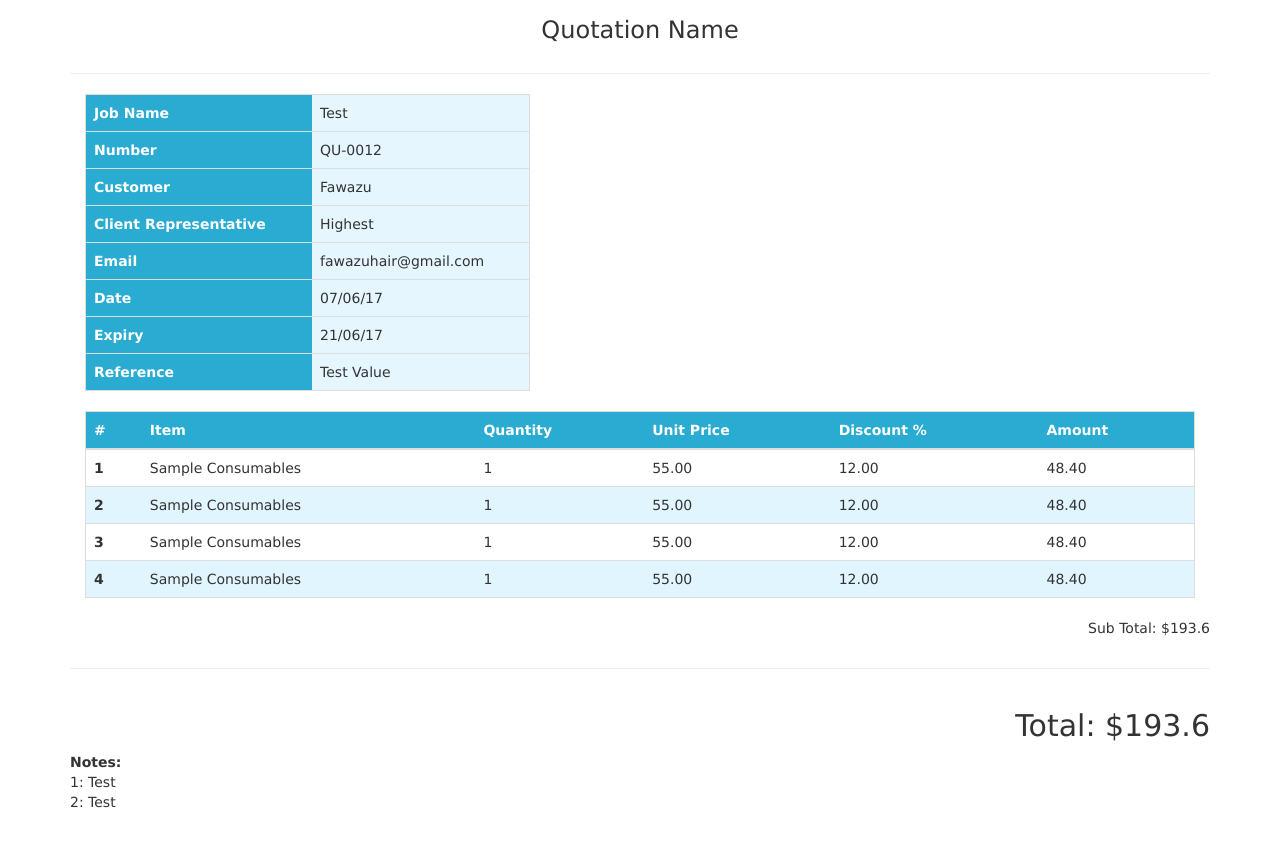
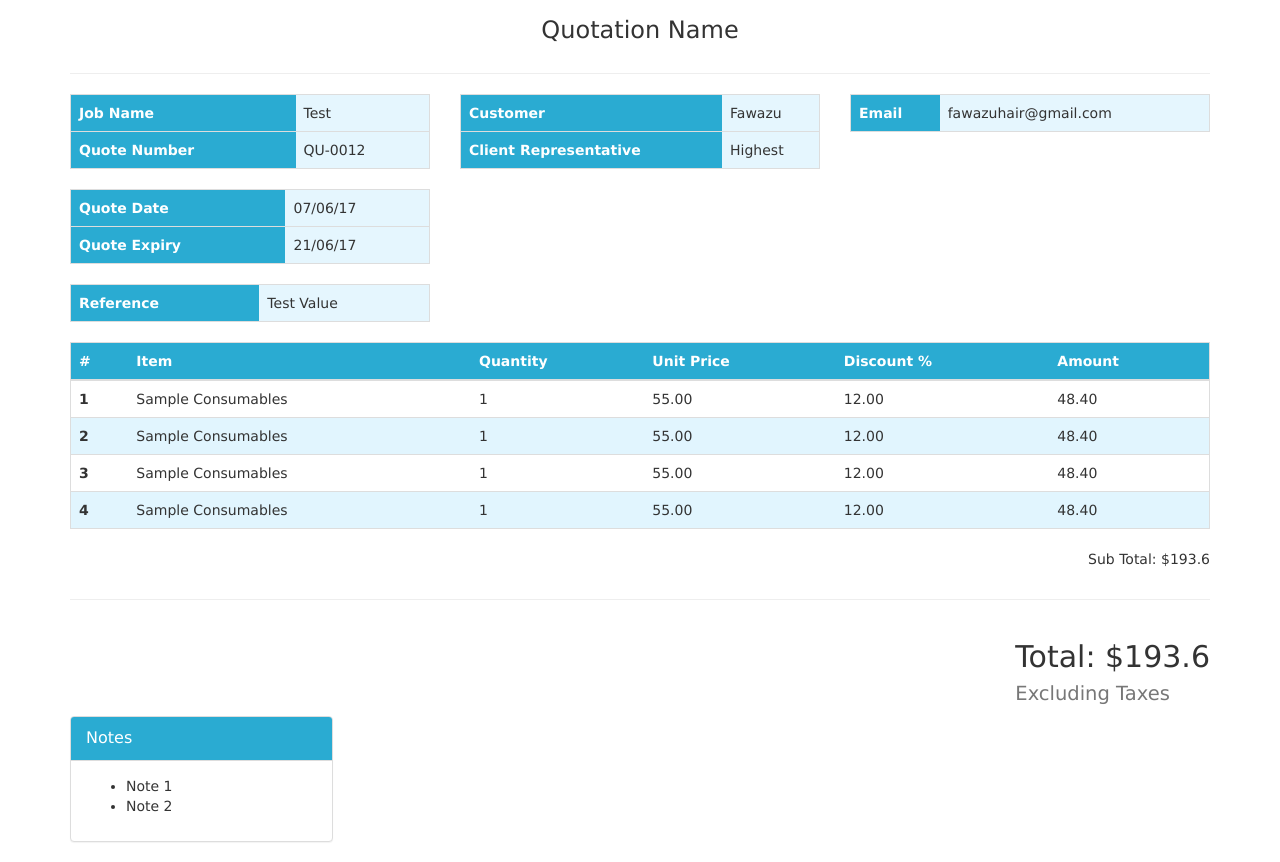
Before and after one commit to Kencredible/Quotation-Layout-Drilltracker, a plain HTML site: page index.html in a window 1280 px wide. Shown: the part 76-938 px from the top of the page. Before the commit the page ends 888 px from the top, so only its background shows below. Drawn offline with Linux system fonts and the light colour scheme.

Commit message:
Restructured the Layout of 1st table

```diff
--- a/index.css
+++ b/index.css
@@ -28,6 +28,14 @@ body{
     background-color: #e1f5fe;
 }
 
+.panel1 .panel-heading {
+    background-color: #2AABD2;
+}
+
+.panel1 .panel-title {
+    color: #fff;
+}
+
 /* Style 2 */
 .table2 tbody tr th {
     background-color: #d1c4e9;
--- a/index.html
+++ b/index.html
@@ -9,7 +9,8 @@
 <body>
 <div class="container" style="padding-top: 10px">
     <div class="row">
-        <div class="col-xs-6 pull-left"><img src="assets/Devitise_BlackLogo.png" class="img-responsive" width="50%" height="50%"></div>
+        <div class="col-xs-6 pull-left"><img src="assets/Devitise_BlackLogo.png" class="img-responsive" width="50%"
+                                             height="50%"></div>
         <div class="col-xs-6 text-right"><h2>Drilltracker</h2></div>
     </div>
 
@@ -18,8 +19,80 @@
     </div>
     <hr>
 
+    <div class="row">
+    <div class="col-xs-4">
+        <table class="table table-responsive table1">
+            <tbody>
+            <tr>
+                <th>Job Name</th>
+                <td>Test</td>
+            </tr>
+            <tr>
+                <th>Quote Number</th>
+                <td>QU-0012</td>
+            </tr>
+            </tbody>
+        </table>
+    </div>
+        <div class="col-xs-4">
+            <table class="table table-responsive table1">
+                <tbody>
+                <tr>
+                    <th>Customer</th>
+                    <td>Fawazu</td>
+                </tr>
+                <tr>
+                    <th>Client Representative</th>
+                    <td>Highest</td>
+                </tr>
+                </tbody>
+            </table>
+        </div>
+        <div class="col-xs-4">
+            <table class="table table-responsive table1">
+                <tbody>
+                <tr>
+                    <th>Email</th>
+                    <td>fawazuhair@gmail.com</td>
+                </tr>
+                </tbody>
+            </table>
+        </div>
+    </div>
+
+    <div class="row">
+        <div class="col-xs-4">
+            <table class="table table-responsive table1">
+                <tbody>
+                <tr>
+                    <th>Quote Date</th>
+                    <td>07/06/17</td>
+                </tr>
+                <tr>
+                    <th>Quote Expiry</th>
+                    <td>21/06/17</td>
+                </tr>
+                </tbody>
+            </table>
+        </div>
+    </div>
+
+    <div class="row">
+        <div class="col-xs-4">
+            <table class="table table-responsive table1">
+                <tbody>
+                <tr>
+                    <th>Reference</th>
+                    <td>Test Value</td>
+                </tr>
+                </tbody>
+            </table>
+        </div>
+    </div>
+
+    <!--
     <div class="col-xs-5 pull-left">
-        <table class="table  table-responsive table1">
+        <table class="table table-responsive table1">
             <tbody>
             <tr>
                 <th scope="row">Job Name</th>
@@ -56,7 +129,8 @@
             </tbody>
         </table>
     </div>
-
+    -->
+    <div class="row">
     <div class="col-xs-12">
         <table class="table table-responsive table1-1">
             <thead>
@@ -105,17 +179,36 @@
             </tbody>
         </table>
     </div>
+    </div>
     <div class="row">
         <div class="col-xs-12"><p class="pull-right">Sub Total: $193.6</p></div>
     </div>
     <div class="row">
-        <div class="col-xs-12 pull-right"><hr></div>
+        <div class="col-xs-12 pull-right">
+            <hr>
+        </div>
     </div>
     <div class="row">
-        <div class="col-xs-12"><h2 class="pull-right">Total: $193.6</h2></div>
-        <div class="col-xs-12 pull-left"><b>Notes:</b></div>
-        <div class="col-xs-12 pull-left">1: Test</div>
-        <div class="col-xs-12 pull-left">2: Test</div>
+        <div class="col-xs-12">
+            <h2 class="pull-right">Total: $193.6<br>
+                <small>Excluding Taxes</small>
+            </h2>
+        </div>
+        <div class="col-xs-3">
+            <div class="panel panel-default panel1">
+                <div class="panel-heading">
+                    <div class="panel-title">Notes</div>
+                </div>
+                <div class="panel-body">
+                 <ul>
+                     <li>Note 1</li>
+                     <li>Note 2</li>
+                 </ul>
+                </div>
+            </div>
+        </div>
+
+
     </div>
 </div>
 
```
